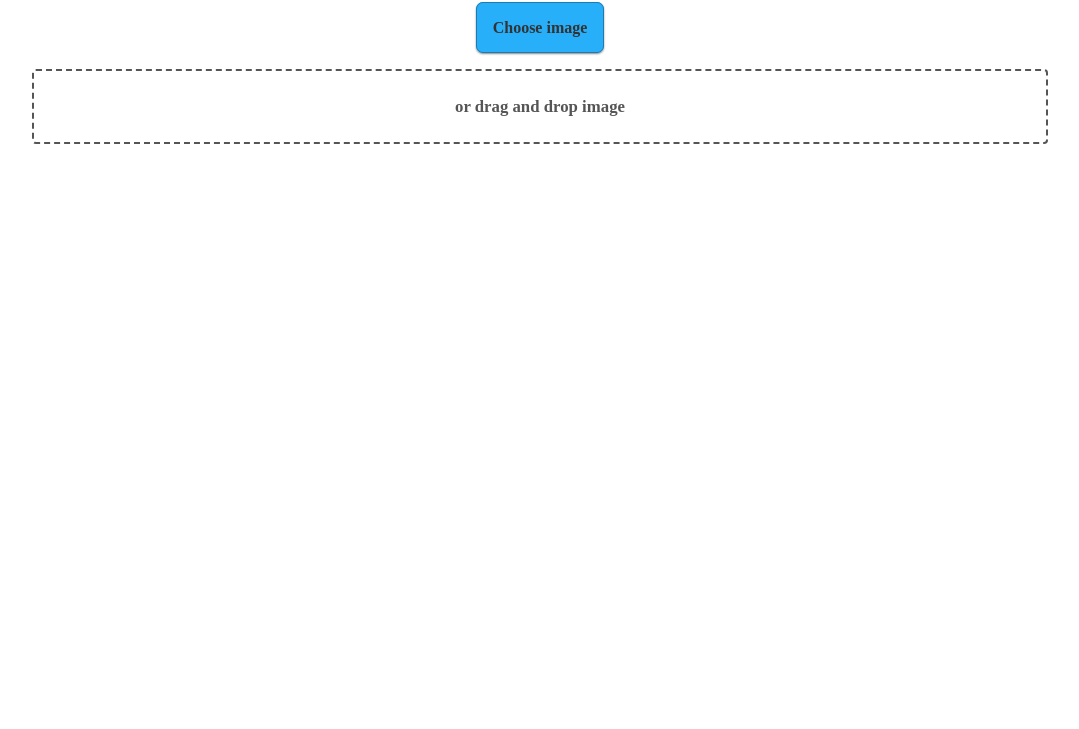
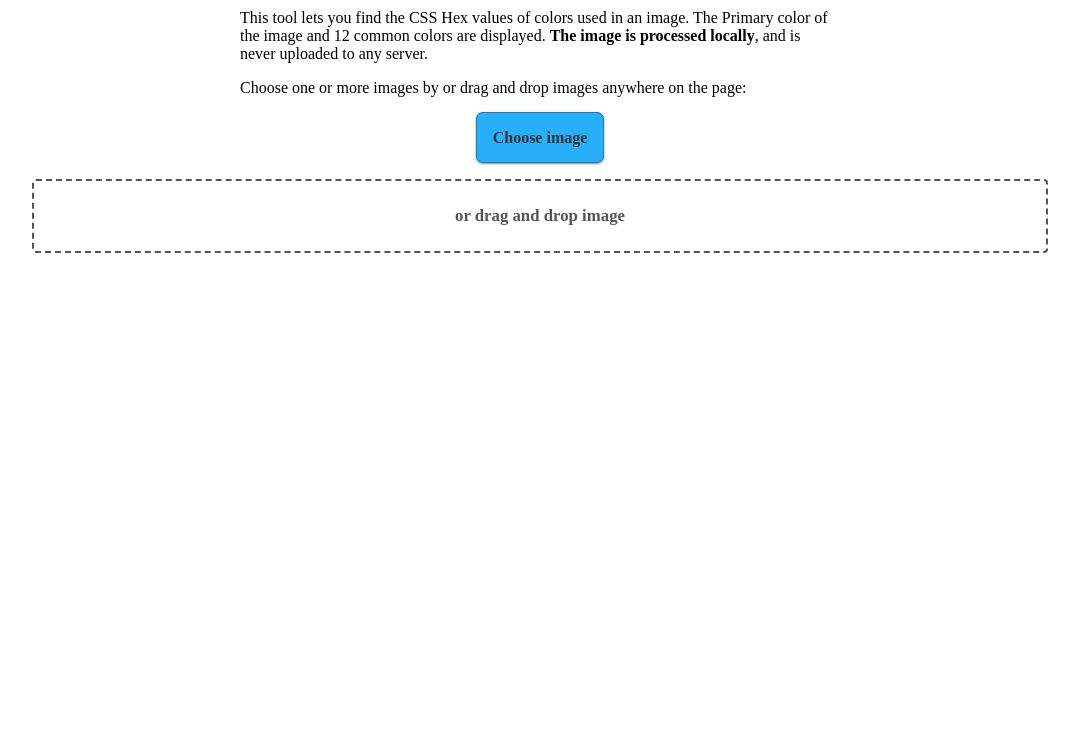
Before and after one commit to louisbourque/Color-Extractor, a website: page src/index.html in a window 1280 px wide. Shown: the part 71-800 px from the top of the page, without its empty margins (100-1179 px from the left). Drawn offline with Linux system fonts and the light colour scheme.

Commit message:
Add description

```diff
--- a/src/css/style.css
+++ b/src/css/style.css
@@ -1,7 +1,12 @@
 body{
   text-align: center;
 }
-
+.info{
+  text-align: left;
+  width:60%;
+  max-width: 600px;
+  margin: auto;
+}
 #error{
   color:red;
   font-weight: bold;
--- a/src/index.html
+++ b/src/index.html
@@ -3,33 +3,25 @@
 <head>
 	<meta charset="utf-8">
 
-	<title>Image Color Extractor</title>
-	<meta name="description" content="Extract the primary color from an image.">
-	<meta name="keywords" content="primary color, primary, color, extract">
+	<title>Online Image Color Extractor</title>
+	<meta name="description" content="This tool lets you find the CSS Hex values of colors used in an image. The Primary color of the image and 12 common colors are displayed. The image is processed locally, and is never uploaded to any server.">
+	<meta name="keywords" content="primary color, primary, color, extract, css, hex, online">
 	<meta name="author" content="Louis Bourque">
 	<meta name="viewport" content="width=device-width,initial-scale=1">
 	<!-- build:css -->
 	<link rel="stylesheet" href="css/style.css">
 	<!-- endbuild -->
-
-<script>
-  (function(i,s,o,g,r,a,m){i['GoogleAnalyticsObject']=r;i[r]=i[r]||function(){
-  (i[r].q=i[r].q||[]).push(arguments)},i[r].l=1*new Date();a=s.createElement(o),
-  m=s.getElementsByTagName(o)[0];a.async=1;a.src=g;m.parentNode.insertBefore(a,m)
-  })(window,document,'script','https://www.google-analytics.com/analytics.js','ga');
-
-  ga('create', 'UA-27120534-1', 'auto');
-  ga('send', 'pageview');
-
-</script>
 </head>
 
 <body>
   <header>
-    <h1>Online Color Extractor</h1>
+    <h1>Online Image Color Extractor</h1>
   </header>
   <main>
-
+		<section class="info">
+			<p>This tool lets you find the CSS Hex values of colors used in an image. The Primary color of the image and 12 common colors are displayed. <strong>The image is processed locally</strong>, and is never uploaded to any server.</p>
+			<p>Choose one or more images by or drag and drop images anywhere on the page:</p>
+		</section>
 		<section class="file-select">
   	  <div class="file-select-button">
         <label for="file-select-input">Choose image</label>
@@ -48,5 +40,15 @@
   <script src="js/palette.js"></script>
   <script src="js/app.js"></script>
   <!-- endbuild -->
+	<script>
+	  (function(i,s,o,g,r,a,m){i['GoogleAnalyticsObject']=r;i[r]=i[r]||function(){
+	  (i[r].q=i[r].q||[]).push(arguments)},i[r].l=1*new Date();a=s.createElement(o),
+	  m=s.getElementsByTagName(o)[0];a.async=1;a.src=g;m.parentNode.insertBefore(a,m)
+	  })(window,document,'script','https://www.google-analytics.com/analytics.js','ga');
+
+	  ga('create', 'UA-27120534-1', 'auto');
+	  ga('send', 'pageview');
+
+	</script>
 </body>
 </html>
```
